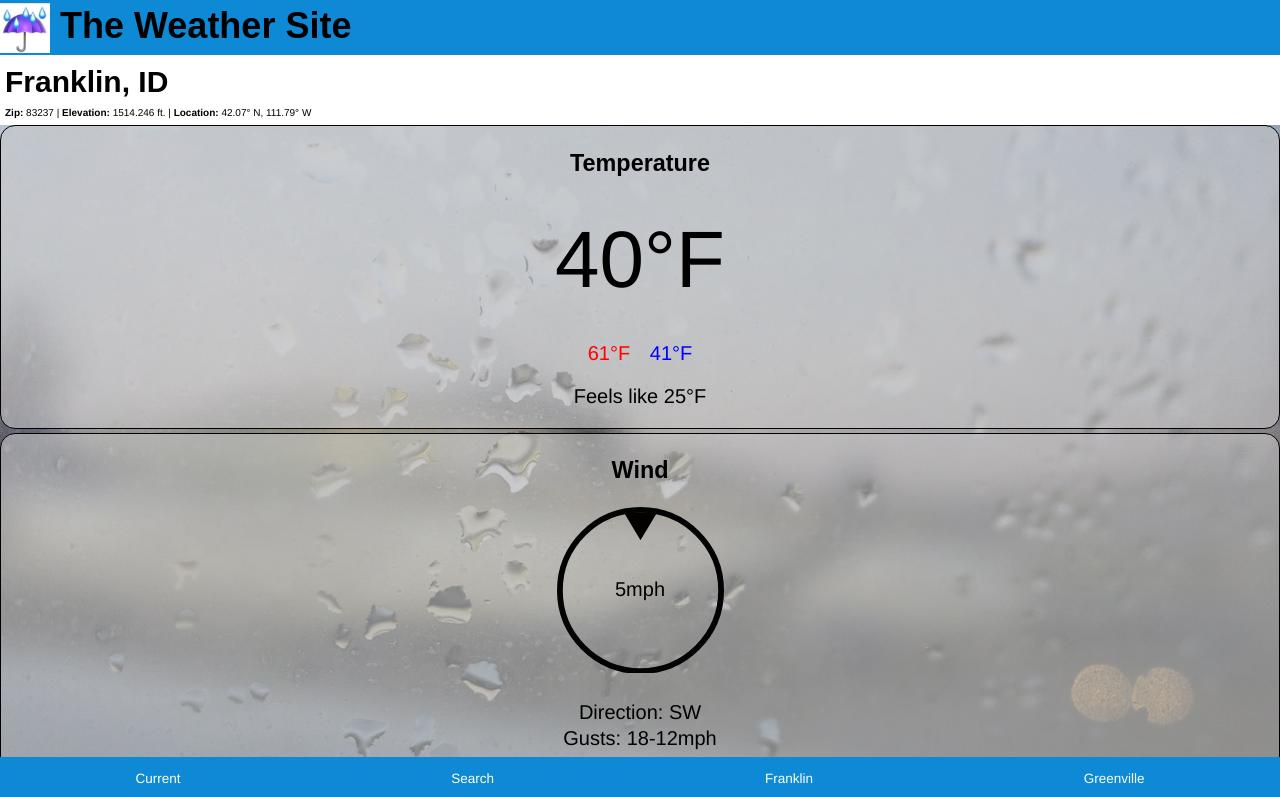
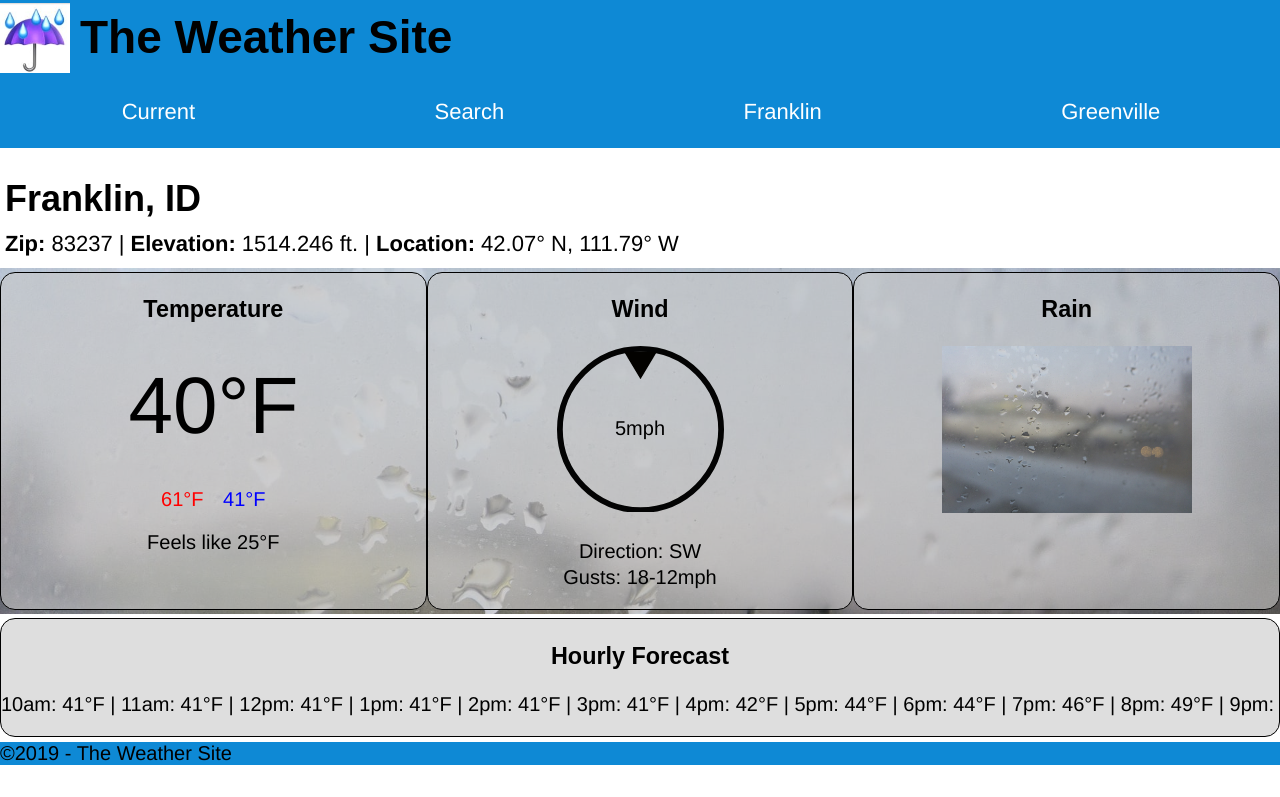
Before and after one commit to vladlen34515/vladMykhailovskyi.github.io, a plain HTML site: page weather/weather-site.html in a window 1280 px wide. Shown: the top 797 px of the page. Drawn offline with Linux system fonts and the light colour scheme; a web font is replaced by a local one.

Commit message:
media added

```diff
--- a/weather/css-frinklin-id/weather-site-screen.css
+++ b/weather/css-frinklin-id/weather-site-screen.css
@@ -87,8 +87,7 @@ html {
    #site-brand {
     font-size: 1.8em;
     font-weight: 600;
-    margin: 0;
-    margin-top: 5px;
+    align-self: center;
   }
 
   section #address li {
@@ -118,15 +117,6 @@ html {
     margin-bottom: -15px;
   }
 
-  #logo{
-
-    width: 50px ;
-    height: 50px;
-    float:left;
-    margin-top:auto;
-    margin-bottom: auto;
-    margin-right: 10px;
-    }
 
    #max{
      color: red;
@@ -162,6 +152,16 @@ html {
 
   }
 
+  #logo{
+
+    width: 50px ;
+    height: 50px;
+    float:left;
+    margin-top:auto;
+    margin-bottom: auto;
+    margin-right: 10px;
+    }
+
    #scroll{
     overflow: auto;
     white-space: nowrap;
@@ -178,4 +178,49 @@ html {
     opacity: 0.75;
    }
 
-/* These are going to be styles for large screen */
+/*4 These are styles for large screen */
+@media only screen and (min-width: 768px){
+
+  #address{
+    font-size: 1.1em;
+  }
+  #city{
+    font-size: 1.8em;
+  }
+  #logo{
+    width: 70px;
+    height: 70px;
+  }
+  #page-header{
+    height: 75px;
+   margin-bottom: 0.2px;
+  }
+  #site-brand{
+    font-size: 2.3em;
+  }
+  nav{
+
+    position: relative;
+    background-color: #0e89d5;
+    width: 100%;
+    color: white;
+    font-size: 1.1em;
+    padding: 2px 0px 2px 2px;
+  }
+
+  #curWeather{
+    display: flex;
+    flex-flow: row nowrap;
+    justify-content: center;
+  }
+  #hourly{
+    width: 100%;
+  }
+  .box{
+    width: 40%;
+  }
+  footer {
+    margin-block-end: 0px;
+  }
+
+}
```
